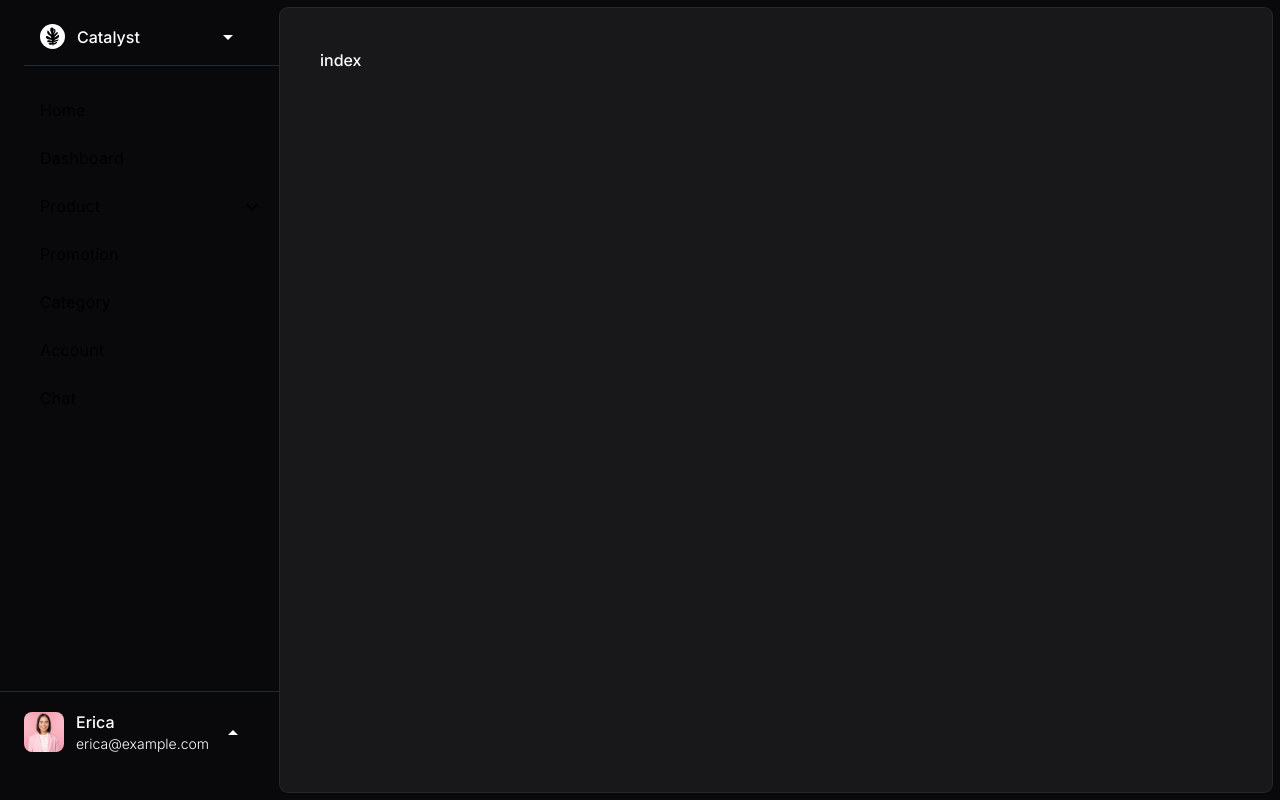
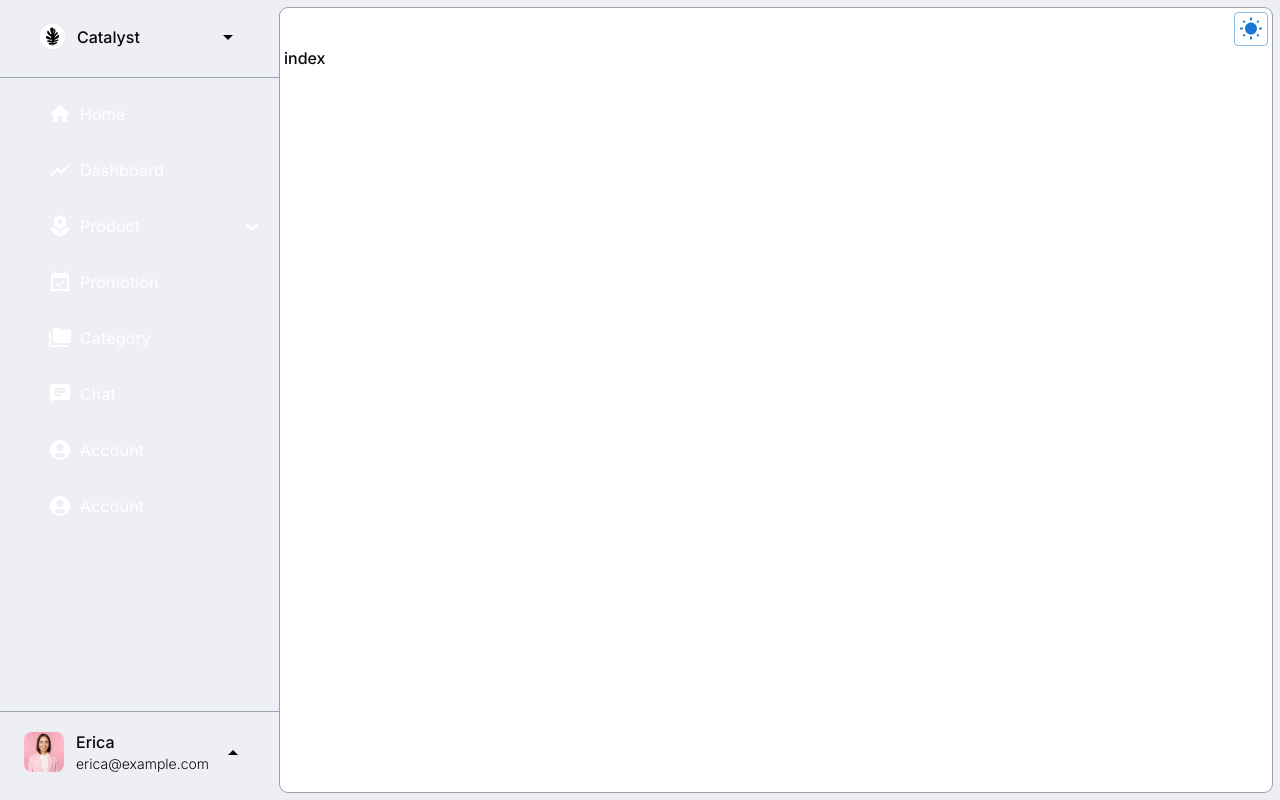
Before and after one commit to khadonnn/plant-home, a React (Create React App) app in the folder admin/: page / in a window 1280 px wide. Built offline with nearby package versions, Linux system fonts and the light colour scheme.

Commit message:
feat darkMode

```diff
--- a/admin/src/App.js
+++ b/admin/src/App.js
@@ -6,7 +6,7 @@ import Header from './components/layout/header/Header';
 import SideBar from './components/layout/sidebar/SideBar';
 import AdminLayout from './components/layout/adminLayout/AdminLayout';
 import Footer from './components/layout/footer/Footer';
-import recursiveSideBar from './components/layout/sidebar/recursiveSideBar';
+
 function App() {
   return (
     <div className="App">
--- a/admin/src/components/layout/adminLayout/AdminLayout.jsx
+++ b/admin/src/components/layout/adminLayout/AdminLayout.jsx
@@ -1,21 +1,42 @@
-import React from 'react';
+import { Button, FormControlLabel, Switch } from '@mui/material';
+import React, { useEffect, useState } from 'react';
 
+import WbSunnyRoundedIcon from '@mui/icons-material/WbSunnyRounded';
+import Brightness2RoundedIcon from '@mui/icons-material/Brightness2Rounded';
 const AdminLayout = ({ header, sidebar, content, footer, children }) => {
+  const [darkMode, setDarkMode] = useState(false);
+
+  useEffect(() => {
+    if (darkMode) {
+      document.documentElement.classList.add('dark');
+    } else {
+      document.documentElement.classList.remove('dark');
+    }
+  }, [darkMode]);
   return (
-    <div className="admin-layout relative h-screen overflow-hidden bg-cus-dark pb-2 pl-6 pr-2 pt-2 text-base font-medium">
+    <div className="admin-layout relative h-screen bg-cus-white pb-2 pl-6 pr-2 pt-2 text-base font-medium text-cus-dark dark:bg-cus-dark dark:text-cus-white lg:ring-zinc-800">
       <div className="flex h-full">
-        <div>
-          <div className="p-4 text-white">{header}</div>
-          <div className="min-w-[256px] overflow-hidden">
-            <hr className="-ml-6 border-t-[1px] border-gray-800 pt-3" />
+        <div className="">
+          <div className="p-4">{header}</div>
+          <div className="min-w-[256px] text-cus-white dark:text-cus-dark">
+            <hr className="-ml-6 mt-3 border-t-[1px] border-gray-400 dark:border-gray-800" />
             {sidebar}
           </div>
-          <div className="absolute bottom-10 min-w-[256px] text-white dark:text-zinc-950">
-            <hr className="-ml-6 border-t-[1px] border-gray-800 pt-3" />
+          <div className="absolute bottom-5 min-w-[256px]">
+            <hr className="-ml-6 mb-3 border-t-[1px] border-gray-400 dark:border-gray-800" />
             {footer}
           </div>
         </div>
-        <div className="grow p-6 text-white md:rounded-lg md:bg-cus-brown lg:rounded-lg lg:bg-cus-brown lg:p-10 lg:shadow-sm lg:ring-1 lg:ring-zinc-800 dark:lg:bg-zinc-800 dark:lg:ring-white/10">
+        <div className="grow bg-white md:rounded-lg lg:rounded-lg lg:p-1 lg:shadow-sm lg:ring-1 lg:ring-zinc-400 dark:lg:bg-zinc-800 dark:lg:ring-white/10">
+          <div className="h-12px flex justify-end">
+            <Button
+              className="min-w-0 p-1"
+              onClick={() => setDarkMode(!darkMode)}
+              variant="outlined"
+            >
+              {darkMode ? <Brightness2RoundedIcon /> : <WbSunnyRoundedIcon />}
+            </Button>
+          </div>
           {content}
         </div>
       </div>
--- a/admin/src/components/layout/content/Content.jsx
+++ b/admin/src/components/layout/content/Content.jsx
@@ -1,7 +1,19 @@
 import React from 'react';
 
-const Content = () => {
-  return <div>Content</div>;
+const Header = () => {
+  return (
+    <div className="flex h-16 items-center bg-blue-500 p-4 text-white">
+      <button className="rounded bg-blue-700 px-4 py-2">Dark Mode</button>
+    </div>
+  );
+};
+const Content = ({ children }) => {
+  return (
+    <>
+      <Header />
+      <div>{children}</div>
+    </>
+  );
 };
 
 export default Content;
--- /dev/null
+++ b/admin/src/components/layout/sidebar/RecursiveSideBar.jsx
@@ -0,0 +1,88 @@
+import React, { useState } from 'react';
+import ExpandLess from '@mui/icons-material/ExpandLess';
+import ExpandMore from '@mui/icons-material/ExpandMore';
+import {
+  Collapse,
+  List,
+  ListItemButton,
+  ListItemIcon,
+  ListItemText,
+} from '@mui/material';
+import { useNavigate } from 'react-router-dom';
+
+const RecursiveSideBar = ({ routes, parentPath = '', isRecursive = false }) => {
+  const pathname = window.location.pathname;
+  return (
+    <List disablePadding={isRecursive} component={isRecursive ? 'div' : null}>
+      {routes.map((route) => (
+        <NavBarBtn
+          route={route}
+          key={route.path}
+          isRecursive={isRecursive}
+          currentPath={pathname}
+          parentPath={parentPath}
+        />
+      ))}
+    </List>
+  );
+};
+const NavBarBtn = ({ route, parentPath = '', isRecursive }) => {
+  const isNavBar = route && route.name && route.path && route.component;
+  const fullPath = parentPath + route.path;
+  const levelOfPath = fullPath.split('/').length - 1;
+  const isHasChild =
+    !!route.child &&
+    !!route.child.length &&
+    route.child.filter((child) => child.name).length > 0;
+
+  const navigate = useNavigate();
+  const [open, setOpen] = useState(false);
+
+  const handleBtn = () => {
+    navigate(fullPath);
+  };
+  const handleCollapse = () => {
+    isHasChild && setOpen(!open);
+  };
+  const ArrowIcon = () => {
+    return (
+      <span
+        onClick={(e) => {
+          e.stopPropagation();
+          handleCollapse();
+        }}
+        className="text-white"
+      >
+        {open ? <ExpandLess /> : <ExpandMore />}
+      </span>
+    );
+  };
+  if (!isNavBar) return null;
+
+  return (
+    <div className="text-white dark:text-cus-dark">
+      <ListItemButton
+        key={fullPath}
+        onClick={handleBtn}
+        sx={isRecursive ? { pl: 2 * levelOfPath } : {}}
+      >
+        <ListItemIcon className="min-w-min p-2 text-inherit">
+          {route.icon ? route.icon : null}
+        </ListItemIcon>
+        <ListItemText primary={route.name} />
+        {isHasChild ? <ArrowIcon /> : null}
+      </ListItemButton>
+      {isHasChild && (
+        <Collapse in={open} timeout="auto" unmountOnExit>
+          <RecursiveSideBar
+            routes={route.child}
+            parentPath={fullPath}
+            isRecursive={true}
+          />
+        </Collapse>
+      )}
+    </div>
+  );
+};
+
+export default RecursiveSideBar;
--- a/admin/src/components/layout/sidebar/SideBar.jsx
+++ b/admin/src/components/layout/sidebar/SideBar.jsx
@@ -1,9 +1,9 @@
 import React from 'react';
-import RecursiveSideBar2 from './RecursiveSideBar2';
+import RecursiveSideBar from './RecursiveSideBar';
 const SideBar = ({ routes }) => {
   return (
     <>
-      <RecursiveSideBar2 routes={routes} />
+      <RecursiveSideBar routes={routes} />
     </>
   );
 };
--- a/admin/src/components/layout/sidebar/recursiveSideBar.js
+++ /dev/null
@@ -1,60 +0,0 @@
-import { Accordion, AccordionDetails, AccordionSummary } from '@mui/material';
-import React from 'react';
-import { useNavigate } from 'react-router-dom';
-
-const RecursiveSideBar = ({ routes, parentPath = '' }) => {
-  console.log({ routes });
-  const pathname = window.location.pathname;
-  const navigate = useNavigate();
-  //control according
-  const [expanded, setExpanded] = React.useState('panel1');
-
-  const handleChange = (panel) => (event, newExpanded) => {
-    setExpanded(newExpanded ? panel : false);
-  };
-  const handleBtn = (path) => {
-    if (path) {
-      navigate(path);
-    }
-    return null;
-  };
-
-  return (
-    <aside className="h-full w-[256px] bg-cus-dark text-white">
-      <ul>
-        {routes.map((route) => {
-          const isNavBar = route && route.name && route.component && route.path;
-          const fullPath = parentPath + route.path;
-          if (isNavBar) {
-            return (
-              <>
-                <li className="list-none py-2" key={fullPath}>
-                  {route.name && (
-                    <>
-                      <button
-                        onClick={() => handleBtn(fullPath)}
-                        className="w-full rounded-sm px-2 py-1 text-left hover:bg-cus-brown"
-                      >
-                        {route.name}
-                      </button>
-                    </>
-                  )}
-                  {route.child && route.child.length > 0 && (
-                    <ul className="pl-5">
-                      <RecursiveSideBar
-                        routes={route.child}
-                        parentPath={route.path}
-                      />
-                    </ul>
-                  )}
-                </li>
-              </>
-            );
-          }
-        })}
-      </ul>
-    </aside>
-  );
-};
-
-export default RecursiveSideBar;
--- a/admin/src/routes/index.js
+++ b/admin/src/routes/index.js
@@ -13,40 +13,58 @@ import HouseDetail from '../pages/product/houseplant/HouseDetail';
 import OfficeDetail from '../pages/product/officeplant/OfficeDetail';
 import StoreDetail from '../pages/product/storeplant/StoreDetail';
 
+
+import HomeIcon from '@mui/icons-material/Home';
+import ShowChartIcon from '@mui/icons-material/ShowChart';
+import LocalFloristIcon from '@mui/icons-material/LocalFlorist';
+import WorkIcon from '@mui/icons-material/Work';
+import StorefrontIcon from '@mui/icons-material/Storefront';
+import EventAvailableIcon from '@mui/icons-material/EventAvailable';
+import FolderCopyIcon from '@mui/icons-material/FolderCopy';
+import ChatIcon from '@mui/icons-material/Chat';
+import AccountCircleIcon from '@mui/icons-material/AccountCircle';
+import BungalowIcon from '@mui/icons-material/Bungalow';
+import HomeRepairServiceIcon from '@mui/icons-material/HomeRepairService';
 //public routes
 const publicRoutes = [];
 //private routes
 const privateRoutes = [
-  { path: '/', component: Home, name: 'Home' },
-  { path: '/dashboard', component: Dashboard, name: 'Dashboard' },
+  { path: '/', component: Home, name: 'Home', icon: <HomeIcon /> },
+  { path: '/dashboard', component: Dashboard, name: 'Dashboard', icon: <ShowChartIcon /> },
   {
     path: '/product',
     name: 'Product',
     component: Product,
+    icon: <LocalFloristIcon />,
     child: [
       {
         path: '/houseplant',
         component: HousePlant,
-        name: 'HousePlant',
+        name: 'House Plant',
+        icon: <BungalowIcon />,
         child: [{ path: '/:houseId', component: HouseDetail }],
       },
       {
         path: '/officeplant',
         component: OfficePlant,
-        name: 'OfficePlant',
+        name: 'Office Plant',
+        icon: <HomeRepairServiceIcon />,
         child: [{ path: '/:officeId', component: OfficeDetail }],
       },
       {
         path: '/plant',
         component: StorePlant,
-        name: 'StorePlant',
+        name: 'Store Plant',
+        icon: <StorefrontIcon />,
         child: [{ path: '/:storeId', component: StoreDetail }],
       },
     ],
   },
-  { path: '/promotion', component: Promotion, name: 'Promotion' },
-  { path: '/category', component: Category, name: 'Category' },
-  { path: '/account', component: Account, name: 'Account' },
-  { path: '/chat', component: Chat, name: 'Chat' },
+  { path: '/promotion', component: Promotion, name: 'Promotion', icon: <EventAvailableIcon /> },
+  { path: '/category', component: Category, name: 'Category', icon: <FolderCopyIcon /> },
+  { path: '/chat', component: Chat, name: 'Chat', icon: <ChatIcon /> },
+  { path: '/account', component: Account, name: 'Account', icon: <AccountCircleIcon /> },
+  { path: '/account', component: Account, name: 'Account', icon: <AccountCircleIcon /> },
+
 ];
 export { privateRoutes, publicRoutes };
--- a/admin/tailwind.config.js
+++ b/admin/tailwind.config.js
@@ -9,6 +9,7 @@ export default {
         'cus-dark': '#09090b',
         'cus-brown': '#18181b',
         'cus-white': '#edeff5',
+        'cus-cream': '#f9fafb'
       },
       fontFamily: {
         inter: ['Inter', 'sans-serif'],
```
